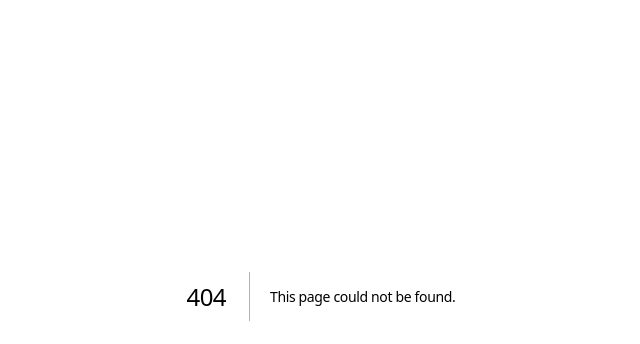
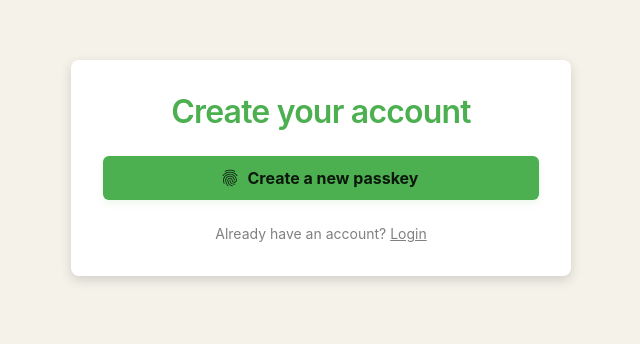
Before and after one commit to valens-carpentier/demeter, a Next.js app in the folder front-end/: page /signup in a window 1280 px wide. Before the commit this address had no page. Shown: the part 104-448 px from the top of the page, without its empty margins (319-959 px from the left). Built offline with nearby package versions, Linux system fonts and the light colour scheme.

Commit message:
Build UI for Login and SignUp screens

```diff
--- a/front-end/app/globals.css
+++ b/front-end/app/globals.css
@@ -31,7 +31,7 @@ h3 {
 button {
   cursor: pointer;
   border: none;
-  background: #4CAF50;
+  background: #699a46;
   color: white;
   padding: 10px 20px;
   border-radius: 5px;
--- /dev/null
+++ b/front-end/app/signup/page.tsx
@@ -0,0 +1,39 @@
+'use client'
+
+import { useRouter } from 'next/navigation'
+import { useState } from 'react'
+import { createPasskey, storePasskeyInLocalStorage } from '@/lib/passkeys'
+import SignUpWithPasskeys from '@/components/SignUpwithPasskeys'
+import SafeThemeProvider from '@/components/ThemeProvider'
+import { Theme, ThemeProvider } from '@mui/material'
+
+export default function SignupPage() {
+  const router = useRouter()
+  const [isCreating, setIsCreating] = useState(false)
+
+  async function handleCreatePasskey() {
+    setIsCreating(true)
+    try {
+      const passkey = await createPasskey()
+      storePasskeyInLocalStorage(passkey)
+      router.push(`/dashboard?passkeyId=${passkey.rawId}`)
+    } catch (error) {
+      console.error('Failed to create passkey:', error)
+    } finally {
+      setIsCreating(false)
+    }
+  }
+
+  return (
+    <SafeThemeProvider>
+      {(safeTheme: Theme) => (
+        <ThemeProvider theme={safeTheme}>
+          <SignUpWithPasskeys
+            handleCreatePasskey={handleCreatePasskey}
+            isCreating={isCreating}
+          />
+        </ThemeProvider>
+      )}
+    </SafeThemeProvider>
+  )
+}
--- a/front-end/components/SafeAccountDetails.tsx
+++ b/front-end/components/SafeAccountDetails.tsx
@@ -36,7 +36,8 @@ function SafeAccountDetails({ passkey }: props) {
         bundlerUrl: BUNDLER_URL,
         options: {
           owners: [],
-          threshold: 1
+          threshold: 1,
+          salt: BigInt('0x' + passkey.rawId)
         }
       })
 
@@ -50,7 +51,8 @@ function SafeAccountDetails({ passkey }: props) {
         bundlerUrl: BUNDLER_URL,
         options: {
           owners: [signerAddress],
-          threshold: 1
+          threshold: 1,
+          salt: BigInt('0x' + passkey.rawId)
         }
       })
 
--- /dev/null
+++ b/front-end/components/SignUpwithPasskeys.tsx
@@ -0,0 +1,61 @@
+'use client'
+
+import FingerprintIcon from '@mui/icons-material/Fingerprint'
+import { Paper, Stack, Typography, Button } from '@mui/material'
+import Link from 'next/link'
+
+
+type Props = {
+  handleCreatePasskey: () => Promise<void>
+  isCreating: boolean
+}
+
+export default function SignUpWithPasskeys({ handleCreatePasskey, isCreating }: Props) {
+  return (
+    <Paper
+      sx={{
+        margin: '32px auto 0',
+        position: 'absolute',
+        top: '30%',
+        left: '50%',
+        transform: 'translate(-50%, -50%)',
+        width: '100%',
+        maxWidth: '500px',
+        backgroundColor: '#FFFFFF',
+        boxShadow: '0px 4px 12px rgba(0, 0, 0, 0.15)',
+        borderRadius: '8px'
+      }}
+    >
+      <Stack padding={4} spacing={3}>
+        <Typography
+          textAlign={'center'}
+          variant="h1"
+          color={'primary'}
+        >
+          Create your account
+        </Typography>
+
+        <Button
+          onClick={handleCreatePasskey}
+          startIcon={<FingerprintIcon />}
+          variant="contained"
+          fullWidth
+          disabled={isCreating}
+        >
+          {isCreating ? 'Creating...' : 'Create a new passkey'}
+        </Button>
+
+        <Typography
+          textAlign={'center'}
+          variant="body2"
+          color="GrayText"
+        >
+          Already have an account?{' '}
+          <Link href="/" style={{ cursor: 'pointer', textDecoration: 'underline' }}>
+            Login
+          </Link>
+        </Typography>
+      </Stack>
+    </Paper>
+  )
+}
```
Also changed, not shown: front-end/app/dashboard/layout.tsx (+14 -3 lines), front-end/app/page.tsx (+9 -5 lines), front-end/components/LoginwithPasskey.tsx (+67 -46 lines), front-end/lib/deployment.ts (+5 -3 lines).
